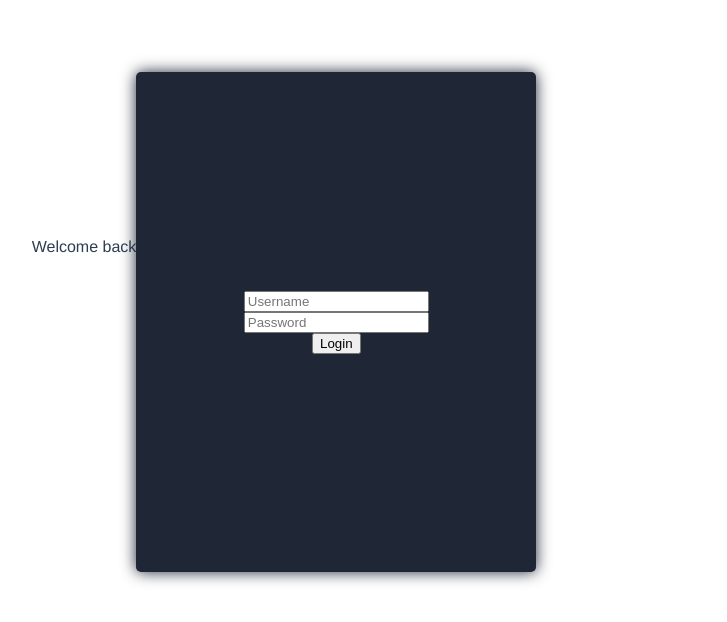
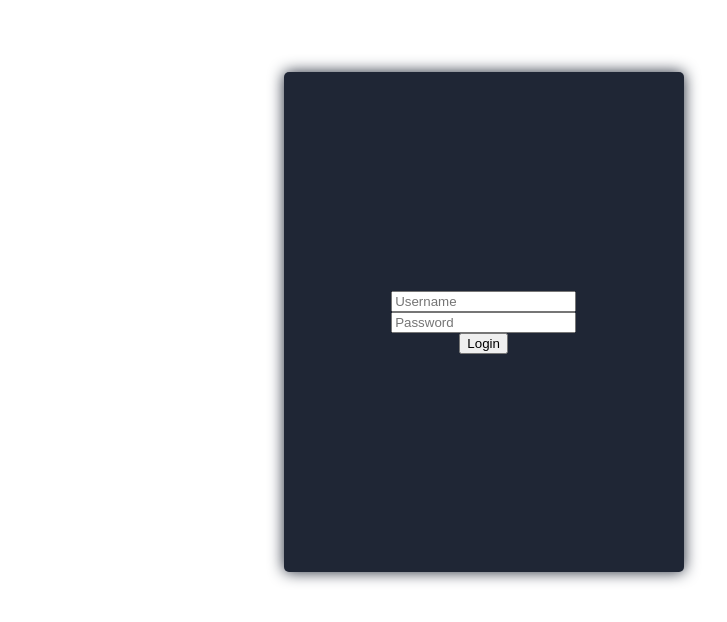
Before and after one commit to anderson-cruz13/login, a Vue app: page / in a window 1280 px wide. Shown: the part 178-800 px from the top of the page, without its empty margins (356-1083 px from the left). Built offline with nearby package versions, Linux system fonts and the light colour scheme.

Commit message:
style: add class description

```diff
--- a/src/styles.css
+++ b/src/styles.css
@@ -15,7 +15,7 @@
   padding: 20px;
 }
 
-.login {
+.description, .login {
   margin-top: 150px;
   flex-direction: column;
   justify-content: center;
@@ -32,3 +32,14 @@
   box-shadow: #1F2635 0px 0px 15px 0px;
   border-radius: 5px;
 }
+
+.description {
+  font-weight: bold;
+  width: 50%; /* Ajuste o tamanho conforme necessário */
+  color: #fff;
+  font-size: 50px;
+  text-align: left;
+  line-height: 59.25px;
+  white-space: pre-line;
+  font-family: system-ui, -apple-system, BlinkMacSystemFont, 'Segoe UI', Roboto, Oxygen, Ubuntu, Cantarell, 'Open Sans', 'Helvetica Neue', sans-serif;
+}
```
